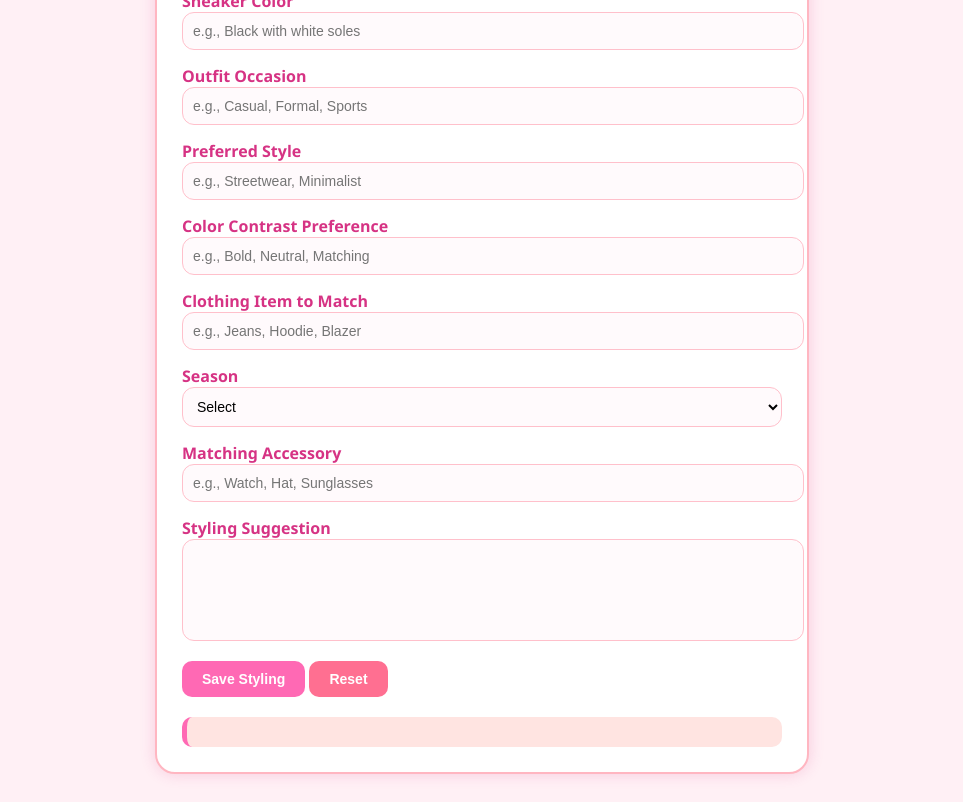
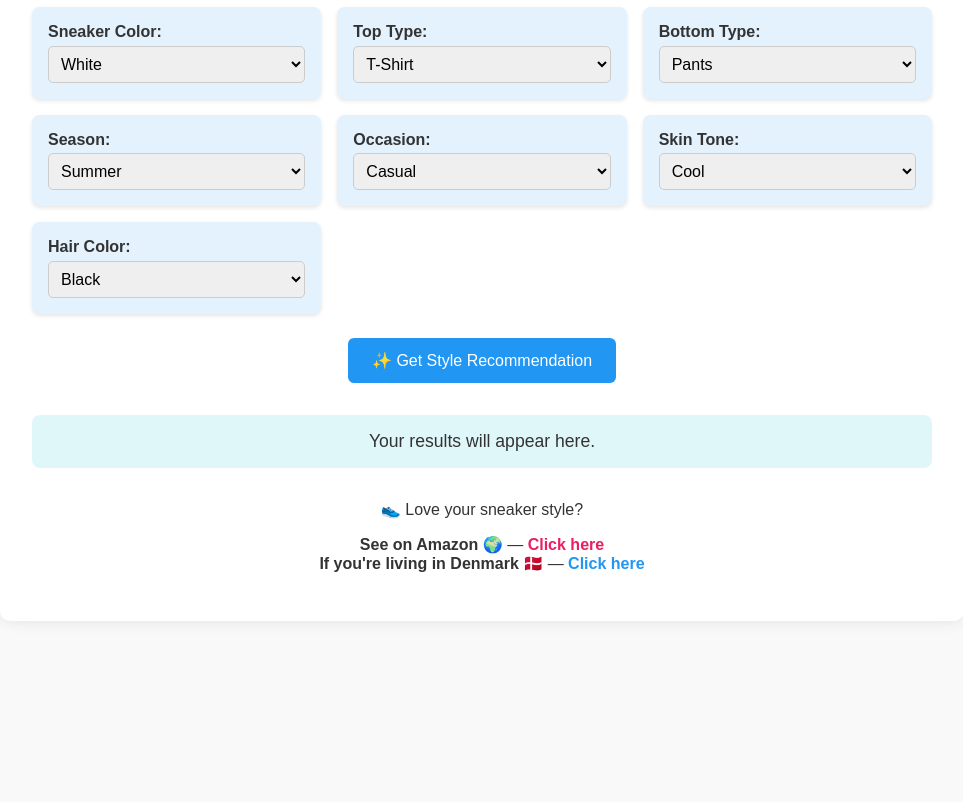
Before and after one commit to ayoubgeb/Kicks-Fits-Matcher, a plain HTML site: page index.html in a window 1280 px wide. Shown: the part 138-940 px from the top of the page, without its empty margins (158-1121 px from the left). After the commit the page ends 800 px from the top, so only its background shows below. Drawn offline with Linux system fonts and the light colour scheme.

Commit message:
Update index.html

```diff
--- a/index.html
+++ b/index.html
@@ -1,159 +1,228 @@
 <!DOCTYPE html>
 <html lang="en">
 <head>
-  <meta charset="UTF-8">
+  <meta charset="UTF-8" />
+  <meta name="viewport" content="width=device-width, initial-scale=1.0" />
   <title>Sneaker Styling Tool</title>
   <style>
     body {
-      font-family: 'Segoe UI', Tahoma, Geneva, Verdana, sans-serif;
-      padding: 20px;
-      background-color: #fff0f5; /* Light pink background */
+      font-family: Arial, sans-serif;
+      background: #f9f9f9;
+      color: #333;
+      margin: 0;
+      padding: 2rem;
+      text-align: center;
     }
-    h2 {
-      text-align: center;
-      color: #d63384;
+    h1 {
+      color: #e91e63;
     }
-    .tool-wrapper {
-      max-width: 600px;
+    .container {
+      max-width: 900px;
       margin: auto;
-      background: #fff;
-      padding: 25px;
-      border-radius: 20px;
-      box-shadow: 0 0 15px rgba(214, 51, 132, 0.2);
-      border: 2px solid #ffb6c1;
+      background: white;
+      padding: 2rem;
+      border-radius: 10px;
+      box-shadow: 0 0 15px rgba(0, 0, 0, 0.1);
     }
-    .form-group {
-      margin-bottom: 15px;
+
+    .form-grid {
+      display: grid;
+      grid-template-columns: repeat(auto-fit, minmax(250px, 1fr));
+      gap: 1rem;
+      margin-top: 1rem;
+      text-align: left;
     }
+
+    .form-box {
+      background-color: #e3f2fd;
+      padding: 1rem;
+      border-radius: 8px;
+      box-shadow: 0 2px 4px rgba(0,0,0,0.1);
+    }
+
     label {
       font-weight: bold;
-      color: #d63384;
+      margin-bottom: 0.3rem;
+      display: block;
+      font-size: 1rem;
     }
-    input[type="text"],
-    select,
-    textarea {
+
+    select {
       width: 100%;
-      padding: 10px;
-      border-radius: 12px;
-      border: 1px solid #ffc0cb;
-      font-size: 14px;
-      background-color: #fffafc;
+      padding: 0.5rem;
+      font-size: 1rem;
+      border-radius: 5px;
+      border: 1px solid #ccc;
     }
-    textarea {
-      height: 80px;
-      resize: none;
+
+    button {
+      margin-top: 1.5rem;
+      padding: 0.8rem 1.5rem;
+      font-size: 1rem;
+      border: none;
+      border-radius: 6px;
+      background-color: #2196f3;
+      color: white;
+      cursor: pointer;
     }
-    button {
-      padding: 10px 20px;
-      border: none;
-      border-radius: 10px;
-      cursor: pointer;
+
+    button:hover {
+      background-color: #1976d2;
+    }
+
+    .result {
+      margin-top: 2rem;
+      background: #e0f7fa;
+      padding: 1rem;
+      border-radius: 8px;
+      font-size: 1.1rem;
+    }
+
+    .affiliate-links {
+      margin-top: 2rem;
+      font-size: 1rem;
+    }
+
+    .affiliate-links a {
+      text-decoration: none;
       font-weight: bold;
-      font-size: 14px;
     }
-    .btn-save {
-      background-color: #ff69b4;
-      color: white;
-    }
-    .btn-reset {
-      background-color: #ff6f91;
-      color: white;
-    }
-    .btn-save:hover {
-      background-color: #ff1493;
-    }
-    .btn-reset:hover {
-      background-color: #e75480;
-    }
-    .output {
-      margin-top: 20px;
-      padding: 15px;
-      background-color: #ffe4e1;
-      border-left: 5px solid #ff69b4;
-      color: #5a2a4a;
-      white-space: pre-wrap;
+
+    .outfit-img {
+      margin-top: 2rem;
+      max-width: 100%;
       border-radius: 10px;
     }
   </style>
 </head>
 <body>
+  <div class="container">
+    <h1>👟 Sneaker Styling Tool</h1>
 
-  <div class="tool-wrapper">
-    <h2>👟 Sneaker Styling Tool</h2>
+    <div class="form-grid">
+      <div class="form-box">
+        <label for="sneakerColor">Sneaker Color:</label>
+        <select id="sneakerColor">
+          <option value="white">White</option>
+          <option value="black">Black</option>
+          <option value="pink">Pink</option>
+          <option value="blue">Blue</option>
+          <option value="red">Red</option>
+          <option value="green">Green</option>
+          <option value="grey">Grey</option>
+          <option value="beige">Beige</option>
+        </select>
+      </div>
 
-    <div class="form-group">
-      <label for="sneakerColor">Sneaker Color</label>
-      <input type="text" id="sneakerColor" placeholder="e.g., Black with white soles">
+      <div class="form-box">
+        <label for="shirt">Top Type:</label>
+        <select id="shirt">
+          <option value="tshirt">T-Shirt</option>
+          <option value="shirt">Shirt</option>
+          <option value="tanktop">Tank Top</option>
+          <option value="sweater">Sweater</option>
+          <option value="suit">Suit Jacket</option>
+        </select>
+      </div>
+
+      <div class="form-box">
+        <label for="bottom">Bottom Type:</label>
+        <select id="bottom">
+          <option value="pants">Pants</option>
+          <option value="shorts">Shorts</option>
+          <option value="skirt">Skirt</option>
+        </select>
+      </div>
+
+      <div class="form-box">
+        <label for="season">Season:</label>
+        <select id="season">
+          <option value="summer">Summer</option>
+          <option value="winter">Winter</option>
+        </select>
+      </div>
+
+      <div class="form-box">
+        <label for="occasion">Occasion:</label>
+        <select id="occasion">
+          <option value="casual">Casual</option>
+          <option value="smart">Smart Wear</option>
+          <option value="night">Nightwear</option>
+        </select>
+      </div>
+
+      <div class="form-box">
+        <label for="skintone">Skin Tone:</label>
+        <select id="skintone">
+          <option value="cool">Cool</option>
+          <option value="neutral">Neutral</option>
+          <option value="warm">Warm</option>
+        </select>
+      </div>
+
+      <div class="form-box">
+        <label for="hair">Hair Color:</label>
+        <select id="hair">
+          <option value="black">Black</option>
+          <option value="blonde">Blonde</option>
+          <option value="brown">Brown</option>
+          <option value="red">Red</option>
+          <option value="grey">Grey</option>
+        </select>
+      </div>
     </div>
 
-    <div class="form-group">
-      <label for="outfitOccasion">Outfit Occasion</label>
-      <input type="text" id="outfitOccasion" placeholder="e.g., Casual, Formal, Sports">
+    <button onclick="generateStyle()">✨ Get Style Recommendation</button>
+
+    <div class="result" id="result">Your results will appear here.</div>
+
+    <img id="outfitImg" class="outfit-img" src="" alt="" style="display: none;" />
+
+    <div class="affiliate-links">
+      <p>👟 Love your sneaker style?</p>
+      <p>
+        <strong>See on Amazon 🌍</strong> —
+        <a href="https://amzn.to/453IyCL" target="_blank" style="color: #e91e63;">Click here</a><br />
+        <strong>If you're living in Denmark 🇩🇰</strong> —
+        <a href="https://direct.me/l/mLxP" target="_blank" style="color: #2196f3;">Click here</a>
+      </p>
     </div>
-
-    <div class="form-group">
-      <label for="preferredStyle">Preferred Style</label>
-      <input type="text" id="preferredStyle" placeholder="e.g., Streetwear, Minimalist">
-    </div>
-
-    <div class="form-group">
-      <label for="colorContrast">Color Contrast Preference</label>
-      <input type="text" id="colorContrast" placeholder="e.g., Bold, Neutral, Matching">
-    </div>
-
-    <div class="form-group">
-      <label for="clothingItem">Clothing Item to Match</label>
-      <input type="text" id="clothingItem" placeholder="e.g., Jeans, Hoodie, Blazer">
-    </div>
-
-    <div class="form-group">
-      <label for="season">Season</label>
-      <select id="season">
-        <option value="">Select</option>
-        <option>Spring</option>
-        <option>Summer</option>
-        <option>Fall</option>
-        <option>Winter</option>
-      </select>
-    </div>
-
-    <div class="form-group">
-      <label for="accessory">Matching Accessory</label>
-      <input type="text" id="accessory" placeholder="e.g., Watch, Hat, Sunglasses">
-    </div>
-
-    <div class="form-group">
-      <label for="result">Styling Suggestion</label>
-      <textarea id="result" readonly></textarea>
-    </div>
-
-    <button class="btn-save" onclick="generateSuggestion()">Save Styling</button>
-    <button class="btn-reset" onclick="resetForm()">Reset</button>
-
-    <div class="output" id="outputArea"></div>
   </div>
 
   <script>
-    function generateSuggestion() {
-      const sneakerColor = document.getElementById('sneakerColor').value;
-      const occasion = document.getElementById('outfitOccasion').value;
-      const style = document.getElementById('preferredStyle').value;
-      const contrast = document.getElementById('colorContrast').value;
-      const clothing = document.getElementById('clothingItem').value;
-      const season = document.getElementById('season').value;
-      const accessory = document.getElementById('accessory').value;
+    function generateStyle() {
+      const color = document.getElementById("sneakerColor").value;
+      const shirt = document.getElementById("shirt").value;
+      const bottom = document.getElementById("bottom").value;
+      const season = document.getElementById("season").value;
+      const occasion = document.getElementById("occasion").value;
+      const skintone = document.getElementById("skintone").value;
+      const hair = document.getElementById("hair").value;
 
-      const suggestion = `Your ${sneakerColor} sneakers are perfect for a ${occasion.toLowerCase()} outfit. Combine them with ${clothing} to highlight your ${style.toLowerCase()} vibe. Since you prefer a ${contrast.toLowerCase()} look, aim for complementary shades. Add a touch of flair with a matching ${accessory}. Best for the ${season} season.`;
+      const styleText = `You selected <strong>${color} sneakers</strong>. Try pairing them with a <strong>${shirt}</strong> and <strong>${bottom}</strong> for a <strong>${season}</strong> and <strong>${occasion}</strong> look. Skin tone: <strong>${skintone}</strong>, Hair: <strong>${hair}</strong>.`;
+      document.getElementById("result").innerHTML = styleText;
 
-      document.getElementById('result').value = suggestion;
-      document.getElementById('outputArea').innerText = "Styling saved: \n" + suggestion;
-    }
+      const img = document.getElementById("outfitImg");
 
-    function resetForm() {
-      document.querySelectorAll('input, select, textarea').forEach(el => el.value = '');
-      document.getElementById('outputArea').innerText = '';
+      const imageMap = {
+        "pink-skirt": "https://example.com/pink-sneaker-skirt-look.jpg",
+        "white-pants": "https://example.com/white-sneaker-pants-look.jpg",
+        "black-shorts": "https://example.com/black-sneaker-shorts-look.jpg",
+        "red-pants": "https://example.com/red-sneaker-pants-look.jpg",
+        "blue-skirt": "https://example.com/blue-sneaker-skirt-look.jpg",
+        "green-shorts": "https://example.com/green-sneaker-shorts-look.jpg"
+      };
+
+      const key = `${color}-${bottom}`;
+
+      if (imageMap[key]) {
+        img.src = imageMap[key];
+        img.style.display = "block";
+        img.alt = `Suggested outfit for ${color} sneakers and ${bottom}`;
+      } else {
+        img.style.display = "none";
+      }
     }
   </script>
-
 </body>
 </html>
```
